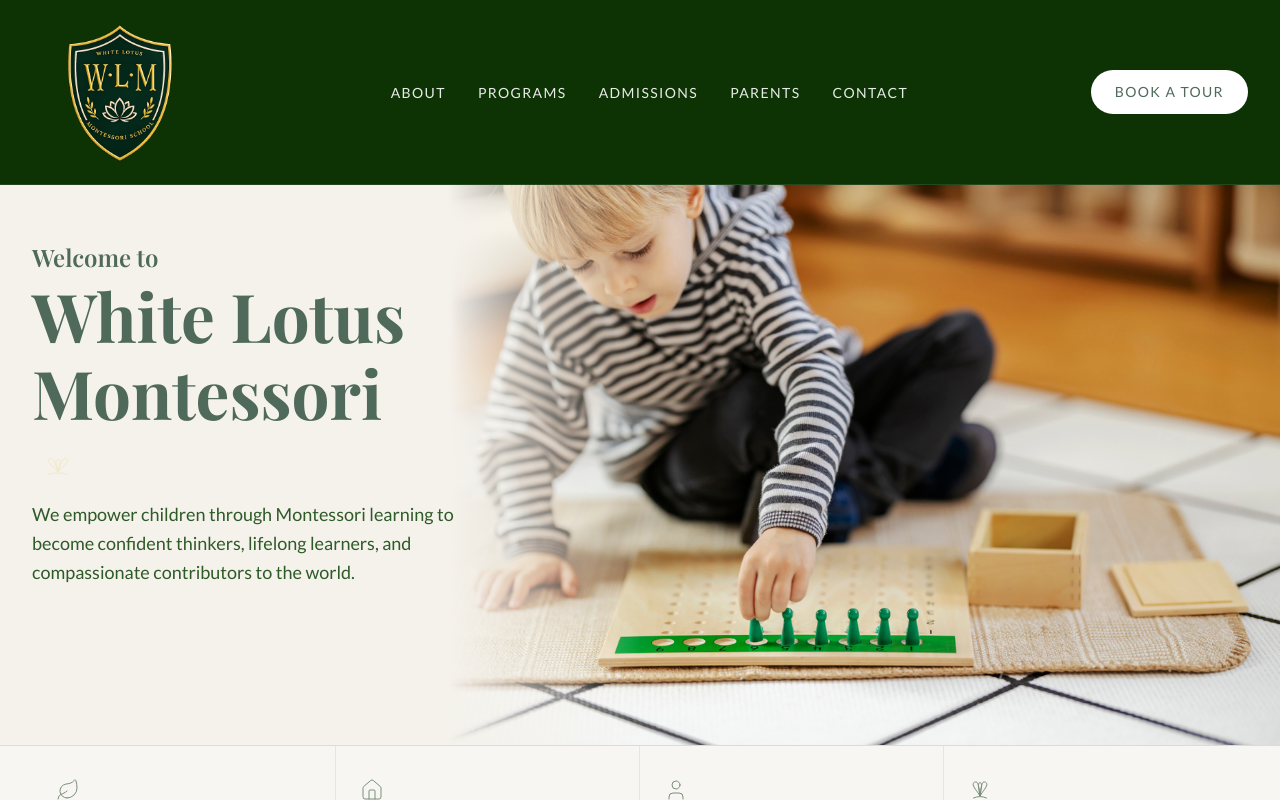
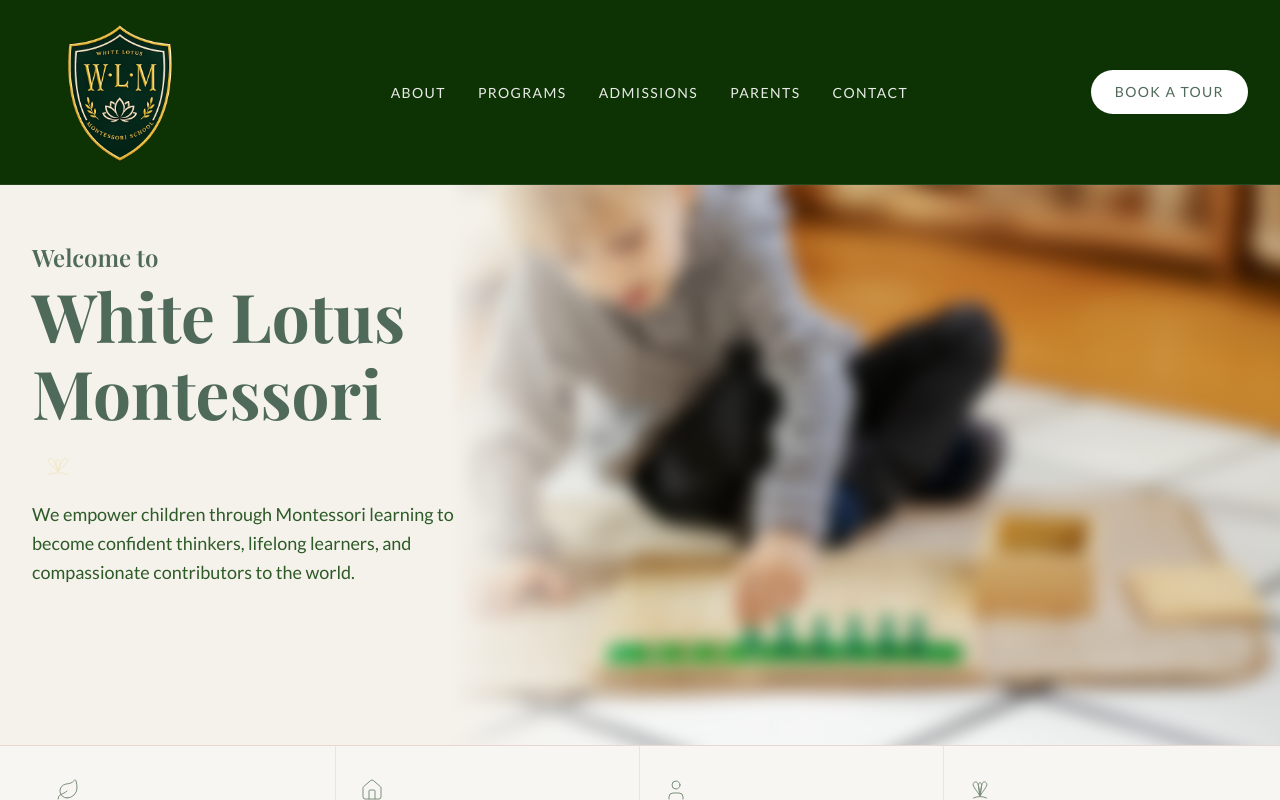
Before and after one commit to shahriyarkhan6/whitelotusmontessori, a Next.js app: page / in a window 1280 px wide. Shown: the top 800 px of the page. Built offline with nearby package versions, Linux system fonts and the light colour scheme; a web font is replaced by a local one.

Commit message:
chagnges

```diff
--- a/app/page.tsx
+++ b/app/page.tsx
@@ -171,7 +171,7 @@
             alt="White Lotus Montessori"
             fill
             priority
-            className="object-cover object-left-top"
+            className="object-cover object-left-top blur-sm scale-105"
           />
         </div>
         {/* Fade overlay — left-to-right on desktop only */}
```
